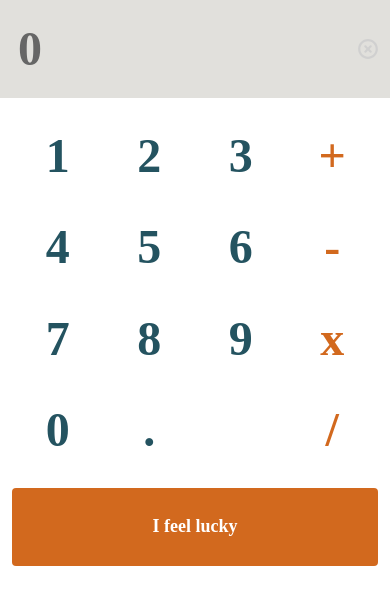
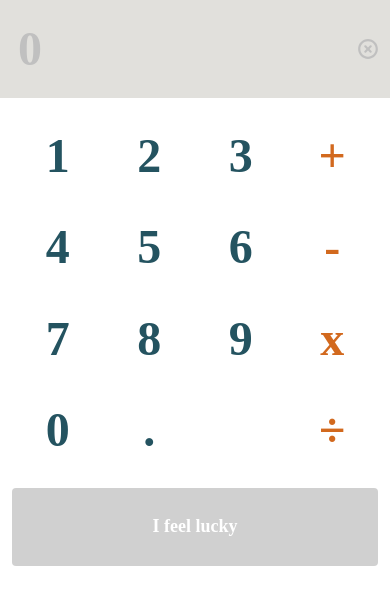
Before and after one commit to davidputney/calcroulette, a React Native app: screen / in a window 390 px wide. Shown: the top 604 px of the page. Built offline with nearby package versions, Linux system fonts and the light colour scheme; a web font is replaced by a local one.

Commit message:
Adds an active state

```diff
--- a/components/appContainer.jsx
+++ b/components/appContainer.jsx
@@ -16,7 +16,7 @@ const customFonts = {
 const buttonArray = [1,2,3,4,5,6,7,8,9,0];
 
 
-const AppContainer = ({ isLoaded = false, f, fOp, fClear, fEql, buttonStyle, windowVal }) => {
+const AppContainer = ({ isLoaded = false, f, fOp, fClear, fEql, buttonStyle, windowVal, active = false, eqlActive = false }) => {
     if (!isLoaded) {
         return <AppLoading />;
     }
@@ -24,7 +24,7 @@ const AppContainer = ({ isLoaded = false, f, fOp, fClear, fEql, buttonStyle, win
         <View style={styles.appContainer}>
         <View style={styles.valueDisplay}>
             <Text
-                style={styles.valueText}
+                style={active?styles.valueText:styles.valueTextInactive}
             // >{`${windowVal.toString().replace(/\B(?=(\d{3})+(?!\d))/g, ",")}`}</Text>
             >{`${windowVal}`}</Text>
 
@@ -32,7 +32,7 @@ const AppContainer = ({ isLoaded = false, f, fOp, fClear, fEql, buttonStyle, win
                 f = { fClear }
                 touchable = { buttons.clearButton }
                 val={ "clear" }
-                fill={ "#d0d0d0" }
+                fill={ active?"#666666":"#c0c0c0" }
             />
         </View>
 
@@ -54,7 +54,7 @@ const AppContainer = ({ isLoaded = false, f, fOp, fClear, fEql, buttonStyle, win
                 </View>
 
                 <View style={styles.keyboardRight}>
-                { ["+","-","x","/"].map((el, i) => {
+                { ["+","-","x","÷"].map((el, i) => {
                         return (
                         <CalcButton
                             f = { fOp }
@@ -73,8 +73,9 @@ const AppContainer = ({ isLoaded = false, f, fOp, fClear, fEql, buttonStyle, win
                     f = { fEql }
                     buttonText = { "I feel lucky" }
                     textStyle = {  styles.buttonTextSmall }
-                    buttonStyle = { buttons.buttonWide }
+                    buttonStyle = { eqlActive?buttons.buttonWide: buttons.buttonWideInactive }
                     touchable = { buttons.touchableWideToo }
+                    active = { eqlActive}
                     val={ "=" }
                 />
         </View>
```
